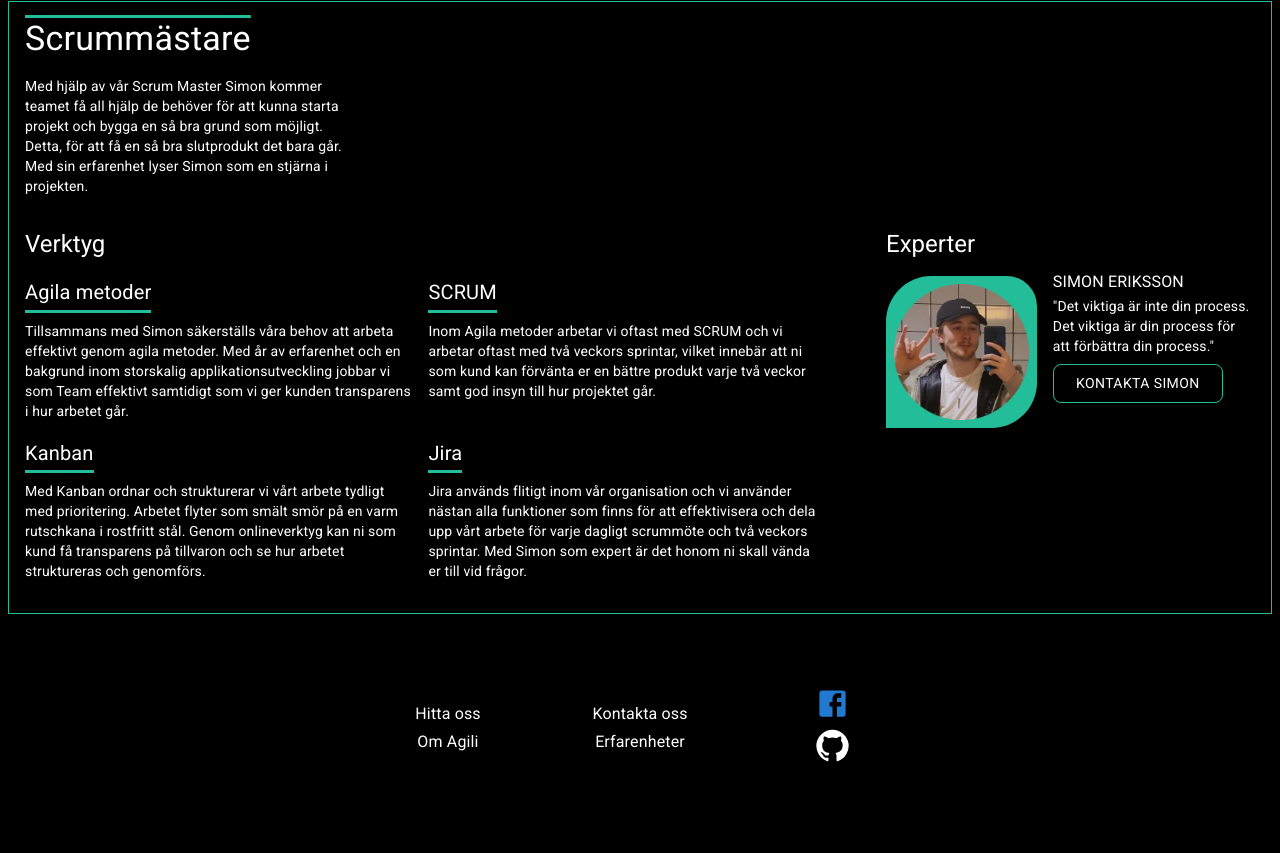
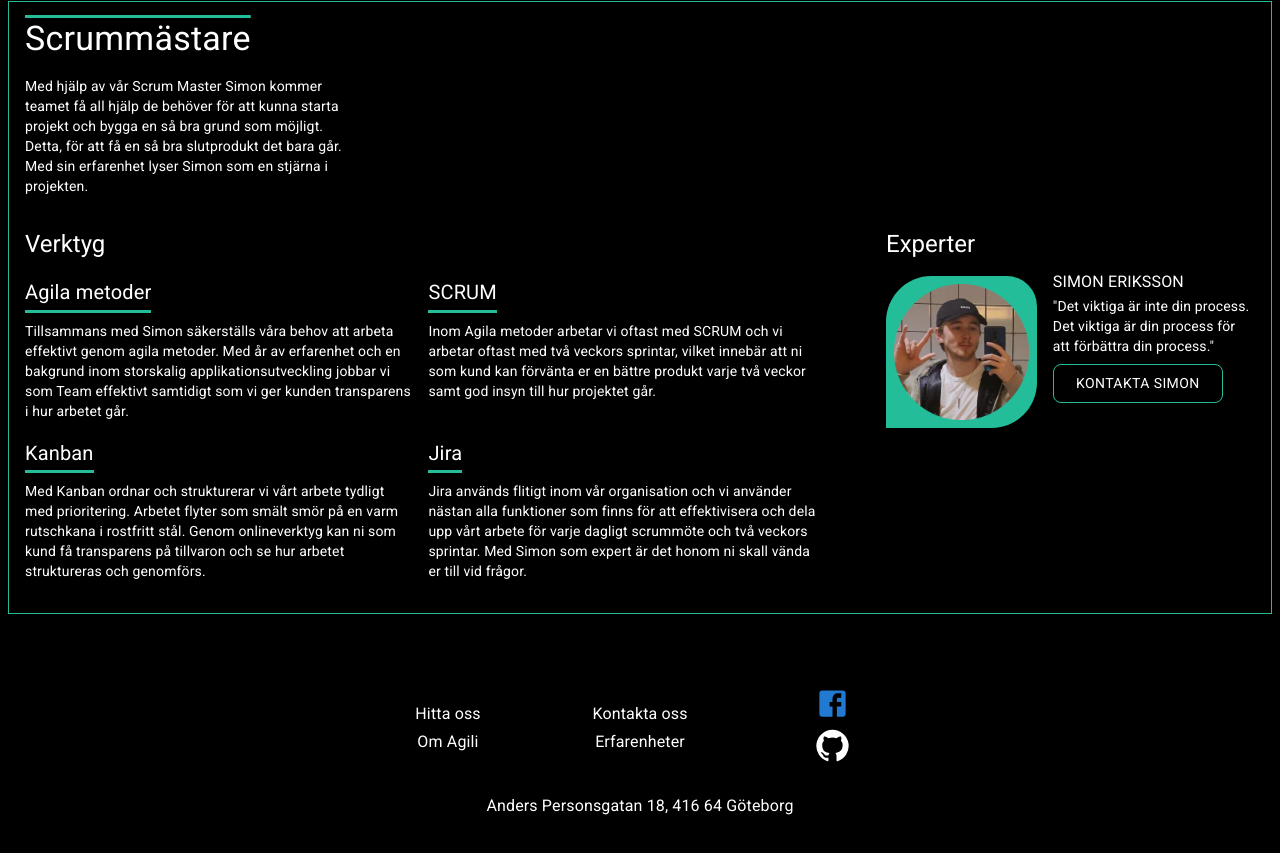
Before and after one commit to OliviaIsberg/portfolj-webbplats, a React (Create React App) app: page /skills/ScrumPage in a window 1280 px wide. Shown: the part 151-1004 px from the top of the page. Built offline with nearby package versions, Linux system fonts and the light colour scheme; the HTML template or start-up script is replaced by a standard one; a web font is replaced by a local one.

Commit message:
The adress is in the footer

```diff
--- a/src/components/footer.jsx
+++ b/src/components/footer.jsx
@@ -50,6 +50,9 @@ function Footer() {
                 </Typography>
               </Link>
             </Grid>
+            <Grid item xs={12} sm={12} sx={{ textAlign: 'center' }}>
+              <Typography>Anders Personsgatan 18, 416 64 Göteborg</Typography>
+            </Grid>
           </Grid>
         </Container>
       </Box>
```
